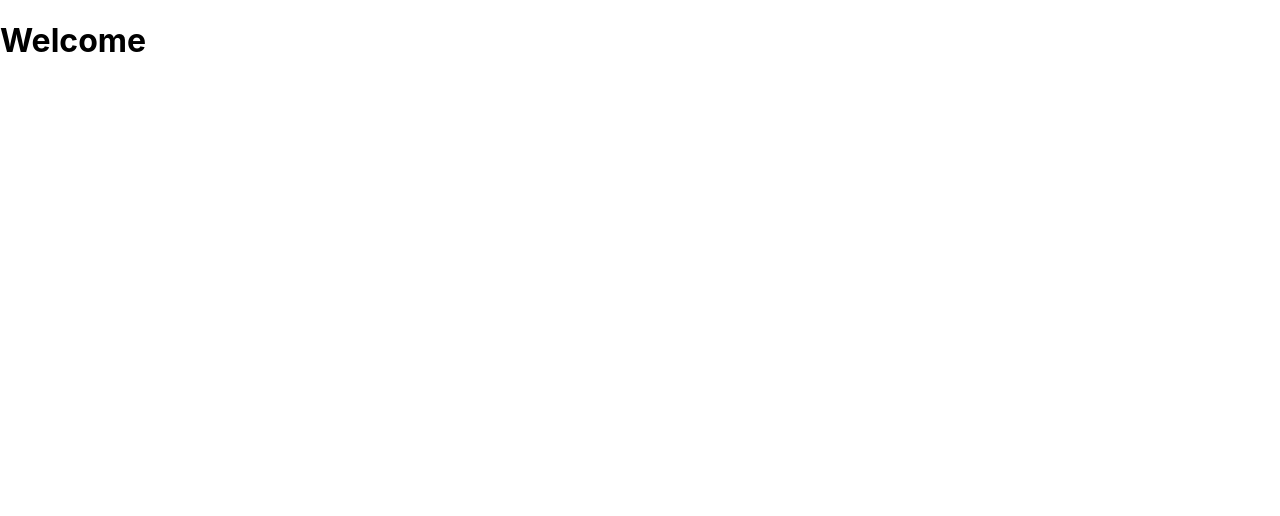
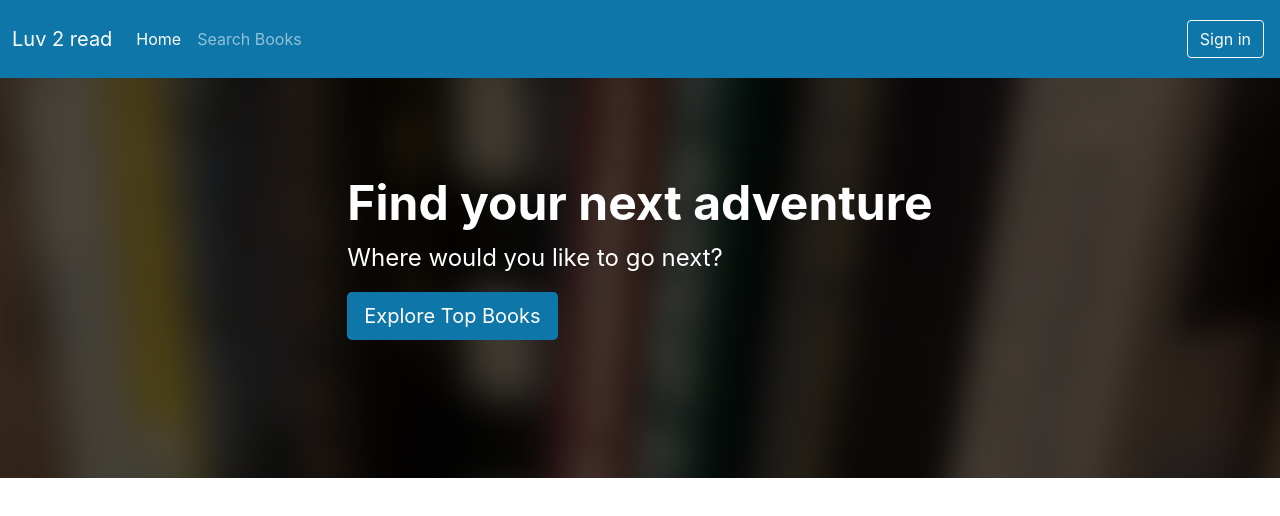
Before and after one commit to sinankrkci/library-management-springboot, a React (Create React App) app in the folder frontend/react-library/: page / in a window 1280 px wide. Shown: the top 516 px of the page. Built offline with nearby package versions, Linux system fonts and the light colour scheme.

Commit message:
Create homepage and navbar for frontend

```diff
--- a/frontend/react-library/public/index.html
+++ b/frontend/react-library/public/index.html
@@ -24,6 +24,10 @@
       work correctly both with client-side routing and a non-root public URL.
       Learn how to configure a non-root public URL by running `npm run build`.
     -->
+
+     <!-- Bootstrap CSS -->
+     <link href="https://cdn.jsdelivr.net/npm/bootstrap@5.0.2/dist/css/bootstrap.min.css" rel="stylesheet" integrity="sha384-EVSTQN3/azprG1Anm3QDgpJLIm9Nao0Yz1ztcQTwFspd3yD65VohhpuuCOmLASjC" crossorigin="anonymous">
+
     <title>React App</title>
   </head>
   <body>
@@ -39,5 +43,8 @@
       To begin the development, run `npm start` or `yarn start`.
       To create a production bundle, use `npm run build` or `yarn build`.
     -->
+       <!-- Option 1: Bootstrap Bundle with Popper -->
+    <script src="https://cdn.jsdelivr.net/npm/bootstrap@5.0.2/dist/js/bootstrap.bundle.min.js" integrity="sha384-MrcW6ZMFYlzcLA8Nl+NtUVF0sA7MsXsP1UyJoMp4YLEuNSfAP+JcXn/tWtIaxVXM" crossorigin="anonymous"></script>
+
   </body>
 </html>
--- a/frontend/react-library/src/App.tsx
+++ b/frontend/react-library/src/App.tsx
@@ -1,10 +1,13 @@
 import React from 'react';
 import './App.css';
+import { Navbar } from './layouts/NavbarAndFooter/Navbar';
+import { ExploreTopBooks } from './layouts/HomePage/ExploreTopBooks';
 
 function App() {
   return (
-    <div className="App">
-      <h1>Welcome</h1>
+    <div>
+        <Navbar />
+        <ExploreTopBooks />
     </div>
   );
 }
--- /dev/null
+++ b/frontend/react-library/src/layouts/HomePage/ExploreTopBooks.tsx
@@ -0,0 +1,16 @@
+export const ExploreTopBooks = () => {
+    return(
+        <div className ="p-5 mb-4 bg-dark header">
+            <div className="container-fluid py-5 text-white
+            d-flex justify-content-center align-items-center" >
+            <div>
+                <h1 className="display-5 fw-bold">Find your next adventure</h1>
+                <p className="col-md-8 fs-4">Where would you like to go next?</p>
+                <a type="button" className="btn main-color btn-lg text-white" href="#">
+                    Explore Top Books
+                </a>
+            </div>
+            </div>
+        </div>
+    )
+}
--- /dev/null
+++ b/frontend/react-library/src/layouts/NavbarAndFooter/Navbar.tsx
@@ -0,0 +1,41 @@
+export const Navbar = () => {
+  return (
+    <nav className="navbar navbar-expand-lg navbar-dark main-color py-3">
+      <div className="container-fluid">
+        <span className="navbar-brand">Luv 2 read</span>
+        <button
+          className="navbar-toggler"
+          type="button"
+          data-bs-toggle="collapse"
+          data-bs-target="#navbarNavDropdown"
+          aria-controls="navbarNavDropdown"
+          aria-expanded="false"
+          aria-label="Toggle navigation"
+        >
+          <span className="navbar-toggler-icon"></span>
+        </button>
+        <div className="collapse navbar-collapse" id="navbarNavDropdown">
+          <ul className="navbar-nav">
+            <li className="nav-item">
+              <a className="nav-link active" aria-current="page" href="#">
+                Home
+              </a>
+            </li>
+            <li className="nav-item">
+              <a className="nav-link" href="#">
+                Search Books
+              </a>
+            </li>
+          </ul>
+          <ul className="navbar-nav ms-auto">
+            <li className="nav-item m-1">
+              <a type="button" className="btn btn-outline-light" href="#">
+                Sign in
+              </a>
+            </li>
+          </ul>
+        </div>
+      </div>
+    </nav>
+  );
+};
```
Also changed, not shown: frontend/react-library/src/layouts/HomePage/Carousel.tsx (added, +85 -0 lines).
